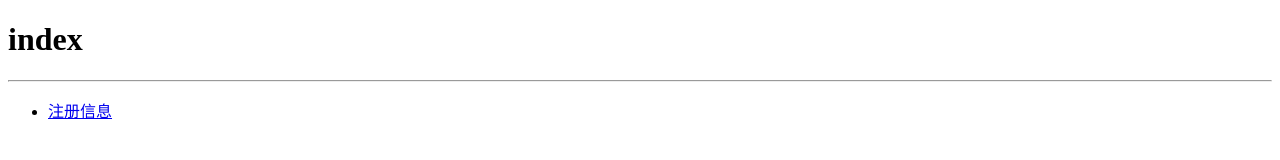
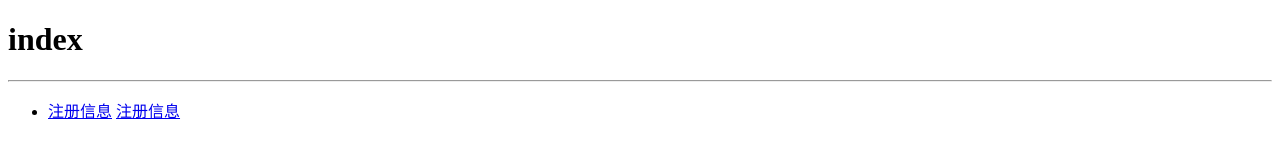
Before and after one commit to jingyang13/html-example, a plain HTML site: page index.html in a window 1280 px wide. Drawn offline with Linux system fonts and the light colour scheme.

Commit message:
修改索引

```diff
--- a/index.html
+++ b/index.html
@@ -11,6 +11,7 @@
     <ul>
         <li>
             <a href="./html/注册信息.html">注册信息</a>
+            <a href="./html/study/index.html">注册信息</a>
         </li>
     </ul>
 </body>
```
